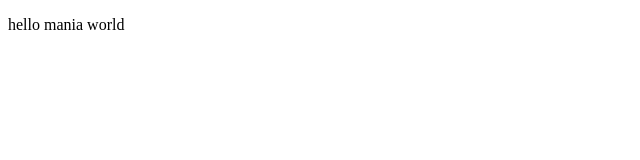
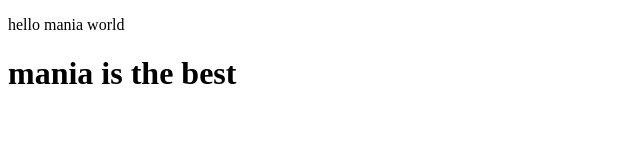
Before and after one commit to mariromana/projectjs, a plain HTML site: page index.html in a window 1280 px wide. Shown: the whole page, without its empty margins (0-640 px from the left). Drawn offline with Linux system fonts and the light colour scheme.

Commit message:
add index

```diff
--- a/index.html
+++ b/index.html
@@ -8,6 +8,7 @@
 </head>
 <body>
     <p> hello mania world</p>
+    <h1>mania is the best</h1>
 <!--     <script>
         alert(1);
     </script> -->
```
